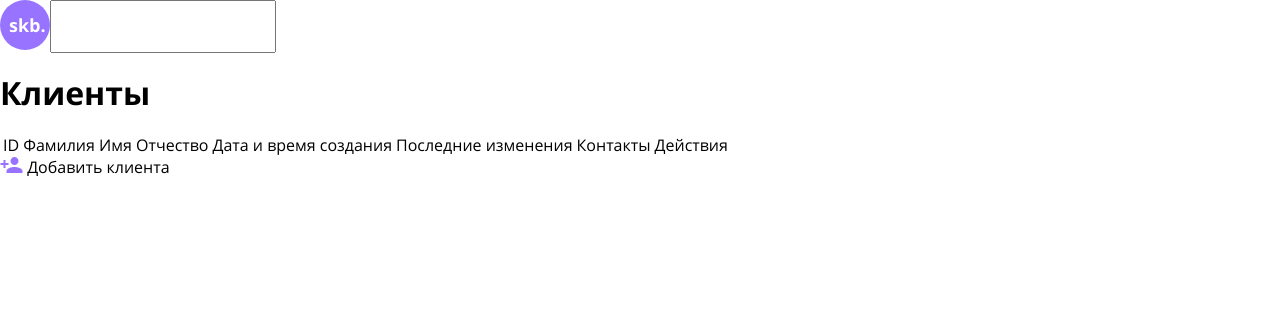
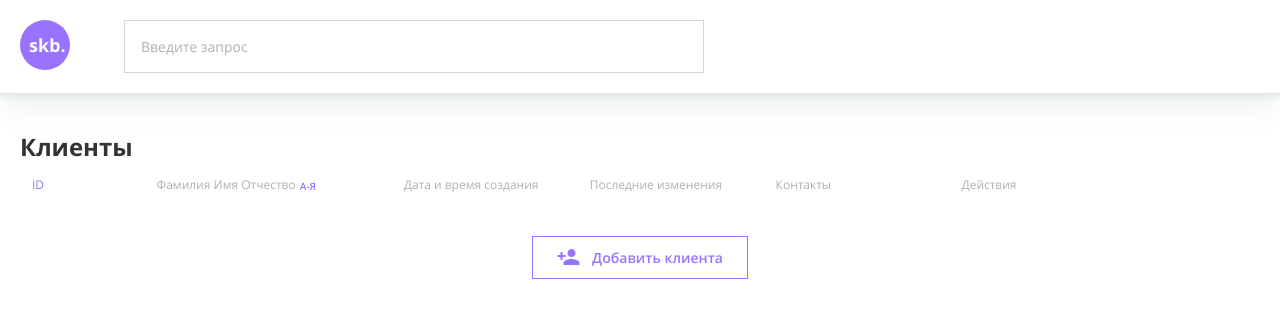
Before and after one commit to MarinaVorobey/Contacts-app, a plain HTML site: page crm-frontend/index.html in a window 1280 px wide. Drawn offline with Linux system fonts and the light colour scheme.

Commit message:
style: added styles to static html elements

```diff
--- /dev/null
+++ b/crm-frontend/css/media.css
@@ -0,0 +1,5 @@
+@media (max-width: 1024px) {
+  .table__head--2 {
+    max-width: 220px;
+  }
+}
--- a/crm-frontend/css/style.css
+++ b/crm-frontend/css/style.css
@@ -87,3 +87,130 @@ body {
   font-family: 'OpenSans', 'sans-serif';
   font-weight: 400;
 }
+
+:root {
+  --purple: #9873FF;
+  --white: #ffffff;
+  --grey: #B0B0B0;
+  --black: #333333;
+}
+
+.container {
+  padding: 0 20px;
+}
+
+::-webkit-scrollbar {
+  display: none;
+}
+/*global*/
+
+.header {
+  padding: 20px 0;
+  box-shadow: 0px 3.38629px 5.64383px 0px rgba(176, 190, 197, 0.32),
+  0px 9.03012px 27.09036px 0px rgba(176, 190, 197, 0.32);
+}
+
+.header__container {
+  gap: 54px;
+}
+
+.header__input {
+  flex-basis: 580px;
+  padding: 12px 16px;
+  border: 1px solid rgba(51, 51, 51, 0.20);
+  font-size: 14px;
+  font-weight: 400;
+  line-height: normal;
+  color: var(--grey);
+}
+
+.header__input::placeholder {
+  color: var(--grey);
+}
+
+.table-section {
+  padding-top: 37px;
+}
+
+.table-section__title {
+  margin: 0;
+  margin-bottom: 10px;
+  font-size: 24px;
+  font-weight: 700;
+  line-height: normal;
+  color: var(--black);
+}
+
+.table {
+ width: 100%;
+}
+
+.table__head {
+  padding: 0 10px;
+}
+
+.table__head--1 {
+  width: 10%;
+}
+
+.table__head--2 {
+  width: 20%;
+}
+
+.table__head--3 {
+  width: 15%;
+}
+
+.table__head--4 {
+  width: 15%;
+}
+
+.table__head--5 {
+  width: 15%;
+}
+
+.table__head--6 {
+  width: 25%;
+}
+
+.table__header {
+  font-size: 12px;
+  font-weight: 400;
+  line-height: normal;
+  vertical-align: bottom;
+  color: var(--grey);
+}
+
+.table__header--id {
+  color: var(--purple);
+}
+
+.table__alphabet-icon {
+  font-size: 10px;
+  font-weight: 600;
+  line-height: normal;
+  color: var(--purple);
+}
+
+.add-client {
+  padding-top: 40px;
+}
+
+.add-client__container {
+  justify-content: center;
+}
+
+.add-client__btn {
+  align-self: center;
+  align-items: center;
+  padding: 11px 24px;
+  border: 1px solid var(--purple);
+  font-size: 14px;
+  font-weight: 600;
+  line-height: normal;
+  color: var(--purple);
+}
+
+.add-client__icon {
+  margin-right: 12px;
+}
--- a/crm-frontend/index.html
+++ b/crm-frontend/index.html
@@ -7,6 +7,7 @@
   <title>Клиенты Skillbus</title>
   <link rel="stylesheet" href="css/normalize.css">
   <link rel="stylesheet" href="css/style.css">
+  <link rel="stylesheet" href="css/media.css">
   <link rel="icon" type="image/x-icon" href="img/logo.svg">
 </head>
 
@@ -21,7 +22,7 @@
             fill="white" />
         </svg>
       </a>
-      <input class="header__input" type="text">
+      <input class="header__input" type="text" placeholder="Введите запрос">
     </div>
   </header>
 
@@ -36,6 +37,7 @@
             </td>
             <td class="table__head table__head--2">
               <span class="table__header">Фамилия Имя Отчество</span>
+              <span class="table__alphabet-icon">А-Я</span>
             </td>
             <td class="table__head table__head--3">
               <span class="table__header">Дата и&nbsp;время создания</span>
@@ -43,17 +45,28 @@
             <td class="table__head table__head--4">
               <span class="table__header">Последние изменения</span>
             </td>
-            <td class="table__head table__head--5">Контакты</td>
-            <td class="table__head table__head--6">Действия</td>
+            <td class="table__head table__head--5">
+              <span class="table__header">Контакты</span>
+            </td>
+            <td class="table__head table__head--6">
+              <span class="table__header">Действия</span>
+            </td>
           </tr>
         </thead>
         <tbody class="table__core"></tbody>
       </table>
-      <button class="table-section__button btn-reset">
-        <svg aria-hidden="true" width="23" height="16" viewBox="0 0 23 16" fill="none" xmlns="http://www.w3.org/2000/svg">
-          <path id="Vector" d="M14.5 8C16.71 8 18.5 6.21 18.5 4C18.5 1.79 16.71 0 14.5 0C12.29 0 10.5 1.79 10.5 4C10.5 6.21 12.29 8 14.5 8ZM5.5 6V3H3.5V6H0.5V8H3.5V11H5.5V8H8.5V6H5.5ZM14.5 10C11.83 10 6.5 11.34 6.5 14V16H22.5V14C22.5 11.34 17.17 10 14.5 10Z" fill="#9873FF"/>
-          </svg>
-          Добавить клиента
+    </div>
+  </section>
+  <section class="add-client">
+    <div class="container add-client__container flex">
+      <button class="add-client__btn btn-reset flex">
+        <svg class="add-client__icon" aria-hidden="true" width="23" height="16" viewBox="0 0 23 16" fill="none"
+          xmlns="http://www.w3.org/2000/svg">
+          <path id="Vector"
+            d="M14.5 8C16.71 8 18.5 6.21 18.5 4C18.5 1.79 16.71 0 14.5 0C12.29 0 10.5 1.79 10.5 4C10.5 6.21 12.29 8 14.5 8ZM5.5 6V3H3.5V6H0.5V8H3.5V11H5.5V8H8.5V6H5.5ZM14.5 10C11.83 10 6.5 11.34 6.5 14V16H22.5V14C22.5 11.34 17.17 10 14.5 10Z"
+            fill="#9873FF" />
+        </svg>
+        Добавить клиента
       </button>
     </div>
   </section>
```
